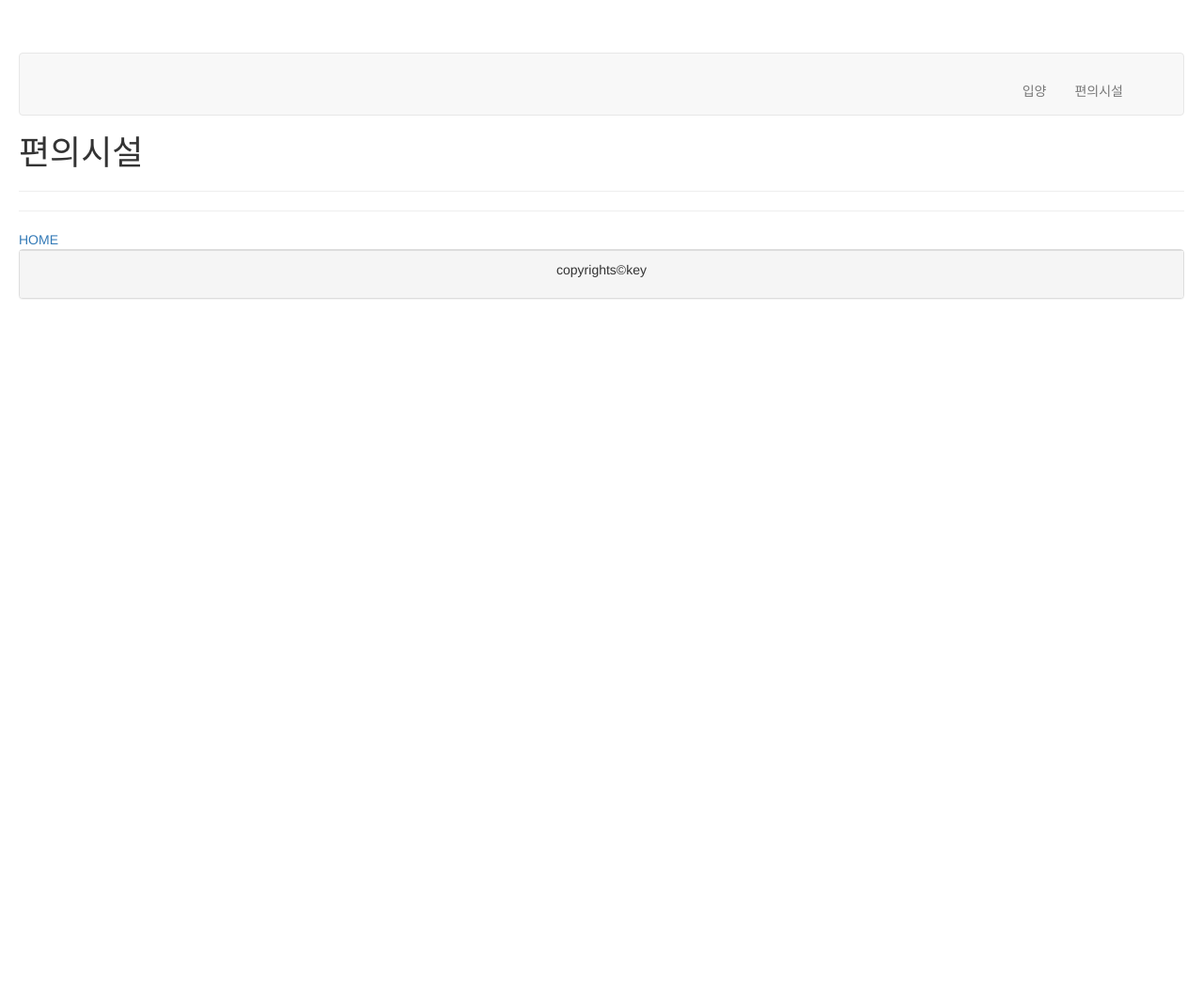
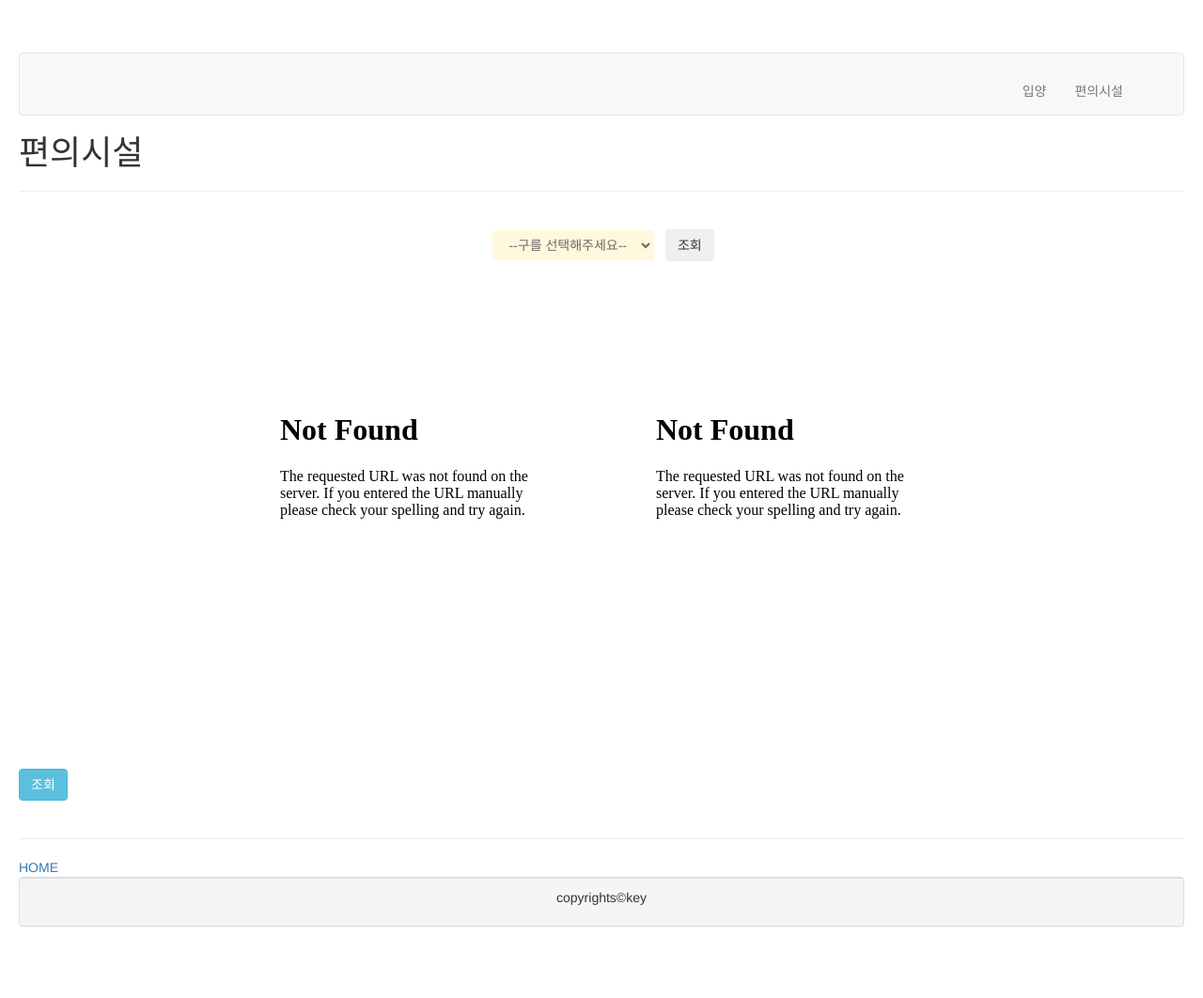
Before and after one commit to MoonYeeun/adopt_dog, a Flask app: template templates/get.html in a window 1280 px wide. Shown: the whole page at 94% size. Before the commit the page ends 318 px from the top, so only its background shows below. Run offline with Flask 2, Linux system fonts and the light colour scheme; the template is opened without the code that fills it, so the values that code supplies are empty.

Commit message:
csv 파일들
공원, 병원 정보

```diff
--- a/templates/get.html
+++ b/templates/get.html
@@ -6,9 +6,90 @@
 
 {% block contents %}
 
+&nbsp;
+&nbsp;
+&nbsp;
+<form action="/park" method="get" style="text-align:center">
+<!--    <div style="text-align:center">-->
+        <label for="gugu"></label>
+        <select class="btn btn-dropdown" id="gugu" name="gugu" required style="color:DimGrey; background:Cornsilk;">
+            <option disabled selected value="">--구를 선택해주세요--</option>
+            <option value="강남구">강남구</option>
+            <option value="강동구">강동구</option>
+            <option value="강북구">강북구</option>
+            <option value="강서구">강서구</option>
+            <option value="관악구">관악구</option>
+            <option value="광진구">광진구</option>
+            <option value="구로구">구로구</option>
+            <option value="금천구">금천구</option>
+            <option value="노원구">노원구</option>
+            <option value="도봉구">도봉구</option>
+            <option value="동대문구">동대문구</option>
+            <option value="동작구">동작구</option>
+            <option value="마포구">마포구</option>
+            <option value="서대문구">서대문구</option>
+            <option value="서초구">서초구</option>
+            <option value="성동구">성동구</option>
+            <option value="성북구">성북구</option>
+            <option value="송파구">송파구</option>
+            <option value="양천구">양천구</option>
+            <option value="영등포구">영등포구</option>
+            <option value="용산구">용산구</option>
+            <option value="은평구">은평구</option>
+            <option value="종로구">종로구</option>
+            <option value="중구">중구</option>
+            <option value="중랑구">중랑구</option>
+        </select>
+        &nbsp;
+        <div class="btn-group">
+            <button class="btn btn-basic" type="button" onclick="changeIframeUrl()" value="">조회</button>
+        </div>
+<!--    </div>-->
+</form>
+<br><br>
+<script>
+    function changeIframeUrl()
+    {
+        var target = document.getElementById("gugu");
+        gugu = target.options[target.selectedIndex].text;
+        document.getElementById("hos_frame").src = '/hospital/' + gugu;
+        document.getElementById("park_frame").src = '/park/' + gugu;
+    }
+</script>
 
+<table align="center" border="0" cellpadding="10px" cellspacing="0px" height="500px" width="700px">
+    <tr>
+    <td class="text-center">
+        <iframe  frameborder="0" src="/hospital" width="300" height="300" id="hos_frame" align="left">
+    </iframe>
+    </td>
+    <td class="text-center">
+        <iframe frameborder="0" src='/park' width="300" height="300" id="park_frame" align="right">
+    </iframe>
+    </td>
+    </tr>
+</table>
+
+
+<!--<div>-->
+<!--    <iframe  frameborder="1" src="/park" width="300" height="300" id="hos_frame" align="left">-->
+<!--    </iframe>-->
+<!--</div>-->
+
+<!--<div>-->
+
+<!--    <iframe frameborder="1" src='/park' width="300" height="300" id="park_frame" align="right">-->
+<!--    </iframe>-->
+
+<!--</div>-->
+
+<div class="btn-group">
+    <button class="btn btn-info" type="submit" value="완료">조회</button>
+</div>
+<br>
+<br>
 
 
 <hr>
-<a href="/">HOME</a>
+<a href="/home">HOME</a>
 {% endblock %}
```
Also changed, not shown: templates/hospital.html (added, +17 -0 lines), templates/park.html (added, +19 -0 lines).
